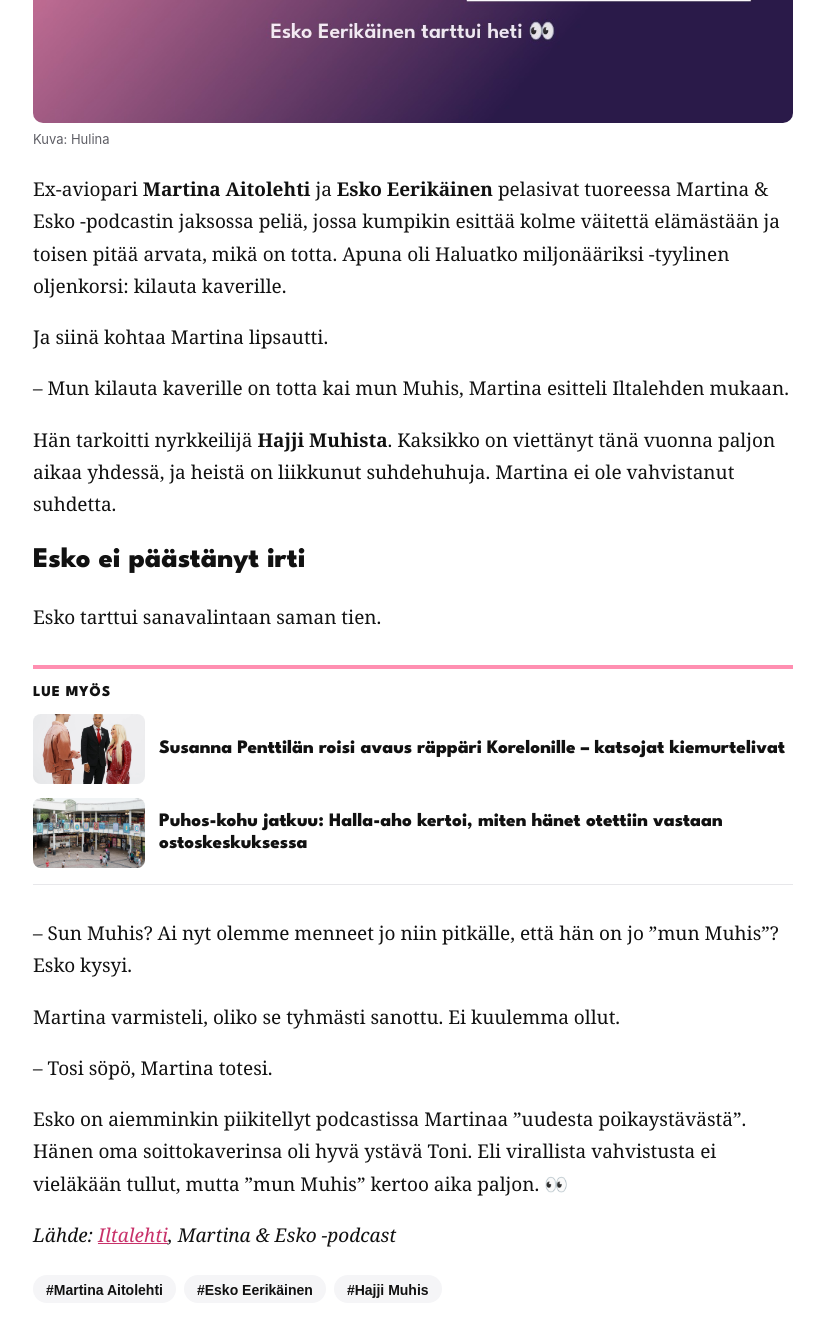
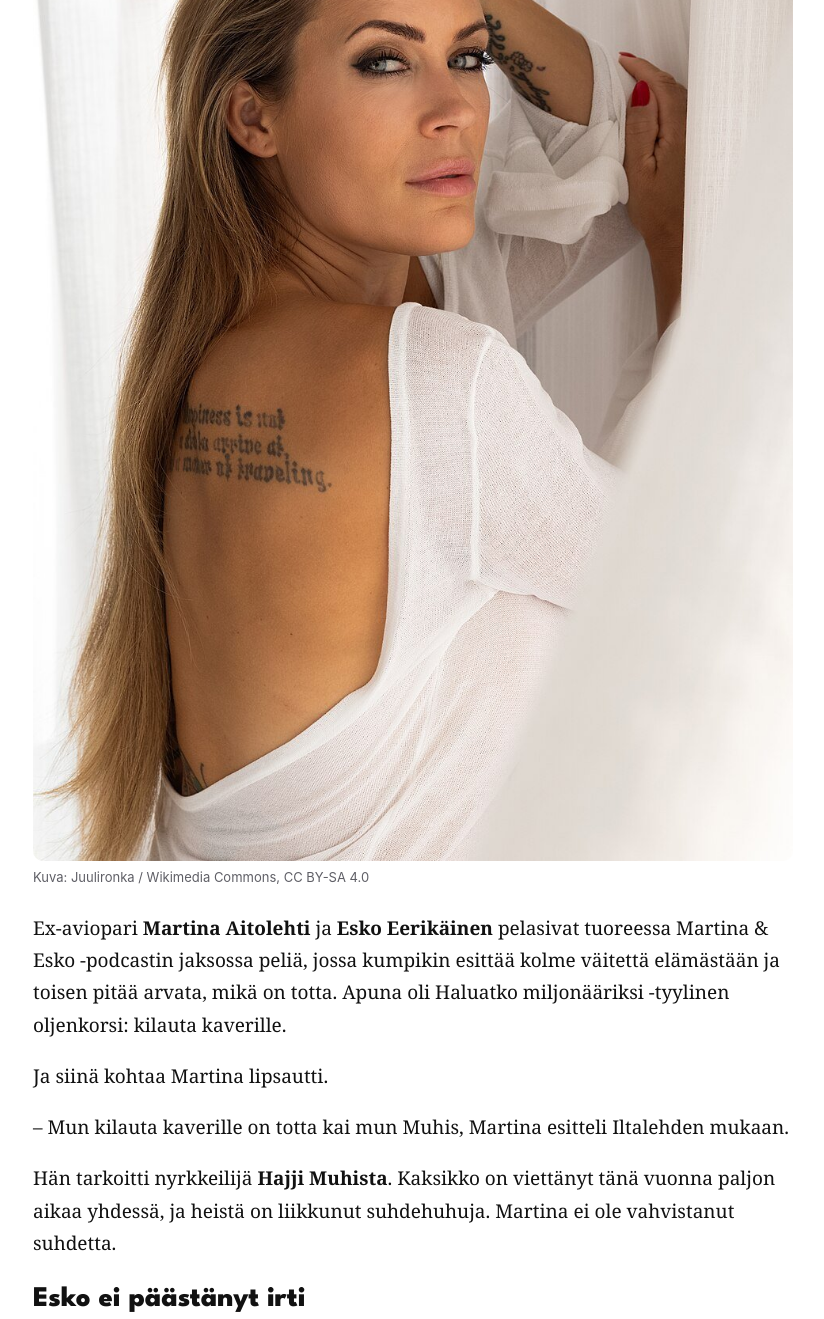
Before and after one commit to eemelidegen/Viihdesivusto, an Eleventy site: page src/artikkelit/2026-10-14-martina-aitolehti-lipsautti-mun-muhis.md in a window 1280 px wide. Shown: the part 720-2039 px from the top of the page, without its empty margins (227-1051 px from the left). Built offline with nearby package versions, Linux system fonts and the light colour scheme; Eleventy itself is replaced by a stand-in of ours; files that its build step writes are made by us from their sources; a web font is replaced by a local one; what @resvg/resvg-js, satori would draw is missing.

Commit message:
Luonnos: Martina Aitolehti lipsautti podcastissa ”mun Muhis” – Esko Eerikäinen tarttui heti (eemelidegen)

```diff
--- a/src/artikkelit/2026-10-14-martina-aitolehti-lipsautti-mun-muhis.md
+++ b/src/artikkelit/2026-10-14-martina-aitolehti-lipsautti-mun-muhis.md
@@ -5,9 +5,9 @@ date: "2026-10-14T12:00:00.000Z"
 category: "julkkikset"
 aiheet: "Martina Aitolehti, Esko Eerikäinen, Hajji Muhis"
 author: "Toimitus"
-image: "/assets/img/uploads/martina-mun-muhis.jpg"
-imageAlt: "Hulinan grafiikka: Martina Aitolehti ja mun Muhis"
-imageCredit: "Hulina"
+image: "/assets/img/uploads/martina-aitolehti-lipsautti-mun-muhis-411cf7.jpg"
+imageCredit: "Juulironka / Wikimedia Commons, CC BY-SA 4.0"
+kiire: true
 draft: true
 ---
 
@@ -29,6 +29,6 @@ Martina varmisteli, oliko se tyhmästi sanottu. Ei kuulemma ollut.
 
 – Tosi söpö, Martina totesi.
 
-Esko on aiemminkin piikitellyt podcastissa Martinaa ”uudesta poikaystävästä”. Hänen oma soittokaverinsa oli hyvä ystävä Toni. Eli virallista vahvistusta ei vieläkään tullut, mutta ”mun Muhis” kertoo aika paljon. 👀
+Esko on aiemminkin piikitellyt podcastissa Martinaa ”uudesta poikaystävästä”. Hänen oma soittokaverinsa oli hyvä ystävä Toni. Eli virallista vahvistusta ei vieläkään tullut, mutta ”mun Muhis” kertoo aika paljon.
 
 *Lähde: [Iltalehti](https://www.iltalehti.fi/viihdeuutiset/a/663ba117-7506-4956-b9c6-aae032988b9d), Martina & Esko -podcast*
```
Also changed, not shown: src/assets/img/uploads/martina-aitolehti-lipsautti-mun-muhis-411cf7.jpg (added).
